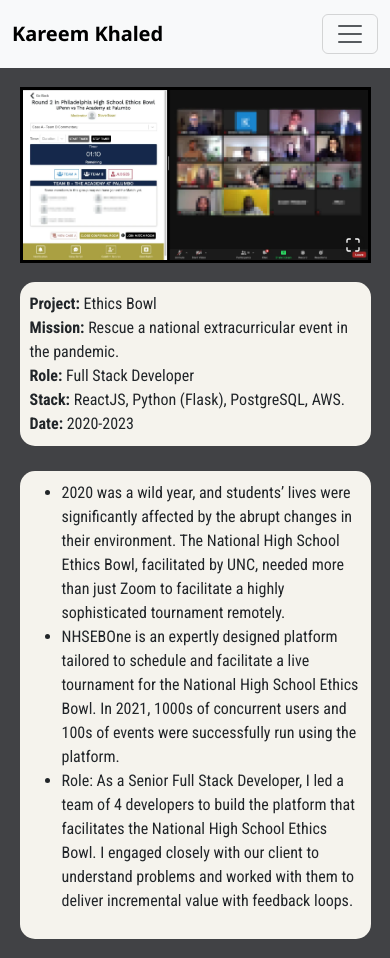
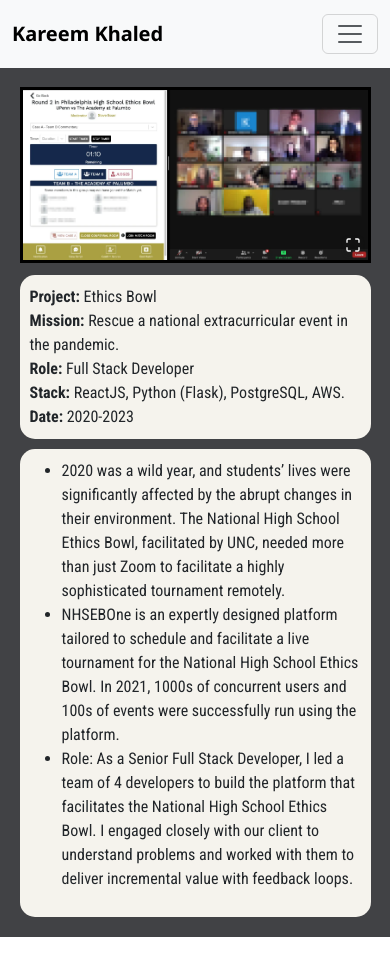
Before and after one commit to CSG55/kareem-portfolio, a React (Create React App) app in the folder kareem-portfolio/: page /project/ethics-bowl in a window 390 px wide. After the commit the page ends 937 px from the top, so only its background shows below. Built offline with nearby package versions, Linux system fonts and the light colour scheme.

Commit message:
tablet view adjustments for project page

```diff
--- a/kareem-portfolio/src/components/Projects/ProjectView.js
+++ b/kareem-portfolio/src/components/Projects/ProjectView.js
@@ -27,7 +27,7 @@ function ProjectView({title, mission, role, stack, date, description, image}) {
     return (
         <div className="project-view">
             <Row>
-                <Col className={'project-img'} sm={12} md={8} lg={8}>
+                <Col className={'project-img'} sm={12} md={12} lg={8}>
                     <ImageGallery
                         items={images}
                         showPlayButton={false}
@@ -36,7 +36,7 @@ function ProjectView({title, mission, role, stack, date, description, image}) {
                         onClick={onImageClickHandler}
                     />
                 </Col>
-                <Col sm={12} md={4} lg={4}>
+                <Col sm={12} md={12} lg={4}>
                     <div className="project-summary">
                         {title &&
                             <SummaryBlock name={'Project'} content={title}/>
--- a/kareem-portfolio/src/styles/projects.scss
+++ b/kareem-portfolio/src/styles/projects.scss
@@ -18,7 +18,7 @@
     display: flex;
     margin: auto;
     justify-content: center;
-    padding-bottom: 5%;
+    padding-bottom: 3%;
     & img {
       max-width: 100%;
       max-height: 100%;
@@ -35,7 +35,7 @@
   justify-content: center;
   background-color: $tertiary-beige;
   padding: 10px;
-  margin-bottom: 7%;
+  margin-bottom: 3%;
   text-align: left;
   border-radius: 15px;
   & .summary-block {
```
